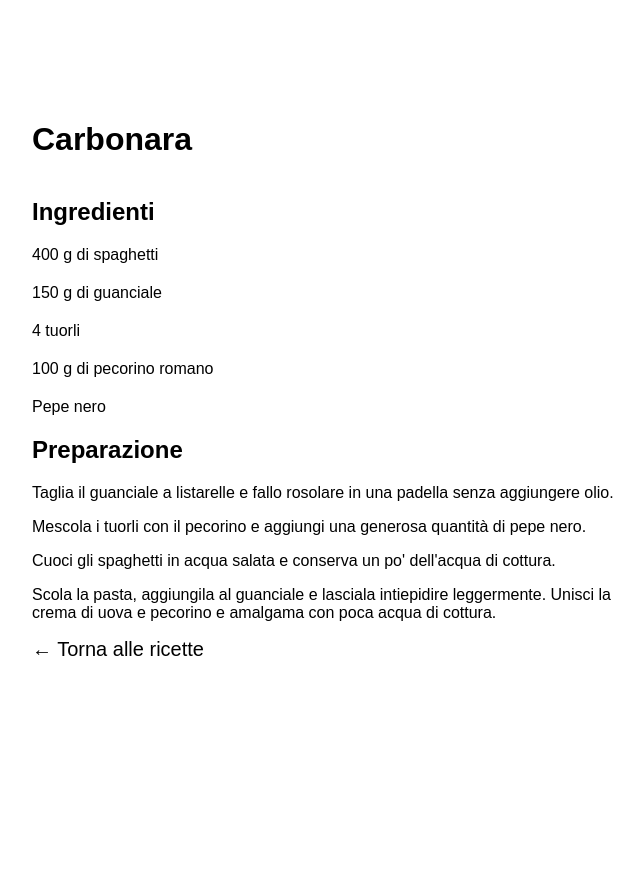
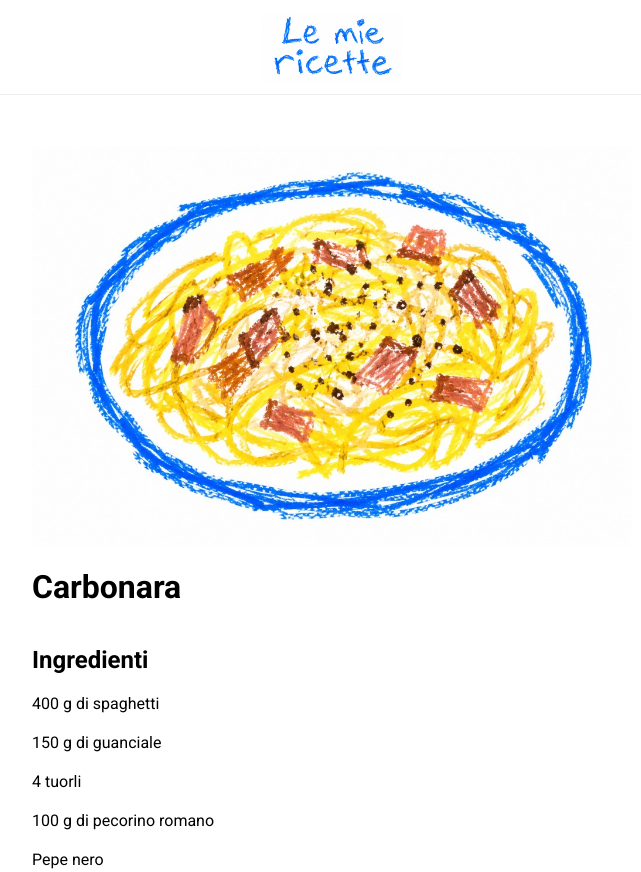
Before and after one commit to martagarzia/cloud-deployment-lab, a website: page public/ricette/carbonara.html in a window 1280 px wide. Shown: the top 872 px of the page, without its empty margins (308-949 px from the left). Before the commit the page ends 800 px from the top, so only its background shows below. Drawn offline with Linux system fonts and the light colour scheme.

Commit message:
Add recipe drawings and a reusable navigation bar

```diff
--- /dev/null
+++ b/public/js/site-navigation.js
@@ -0,0 +1,68 @@
+/**
+ * Reusable navigation bar shown at the top of every page.
+ */
+const siteNavigation = {
+  /**
+   * Returns the path prefix for the current page.
+   * @returns {string} An empty string on the home page, or "../" on a recipe page.
+   */
+  resolveBasePath: function ()
+  {
+    let pagePath;
+    let basePath;
+
+    pagePath = window.location.pathname;
+    basePath = "";
+
+    if (pagePath.indexOf("/ricette/") !== -1)
+    {
+      basePath = "../";
+    }
+
+    return (basePath);
+  },
+
+  /**
+   * Creates the navigation bar element.
+   * @returns {HTMLElement} The navigation element.
+   */
+  createNavigation: function ()
+  {
+    let basePath;
+    let navigationElement;
+    let homeLinkElement;
+    let logoElement;
+
+    basePath = this.resolveBasePath();
+    navigationElement = document.createElement("nav");
+    homeLinkElement = document.createElement("a");
+    logoElement = document.createElement("img");
+
+    navigationElement.className = "site-nav";
+    homeLinkElement.href = basePath + "index.html";
+    logoElement.className = "site-logo";
+    logoElement.src = basePath + "images/Le_mie_ricette.jpg";
+    logoElement.alt = "Le mie ricette";
+    homeLinkElement.appendChild(logoElement);
+    navigationElement.appendChild(homeLinkElement);
+
+    return (navigationElement);
+  },
+
+  /**
+   * Inserts the navigation bar at the top of the page.
+   * @returns {void}
+   */
+  insert: function ()
+  {
+    let navigationElement;
+
+    navigationElement = this.createNavigation();
+    document.body.insertBefore(navigationElement, document.body.firstChild);
+  }
+};
+
+document.addEventListener("DOMContentLoaded", function ()
+{
+  siteNavigation.insert();
+});
--- a/public/carbonara.html
+++ b/public/ricette/carbonara.html
@@ -11,12 +11,15 @@
   <title>Carbonara</title>
 
   <!-- Load the shared CSS stylesheet. -->
-  <link rel="stylesheet" href="style.css">
+  <link rel="stylesheet" href="../style.css">
 </head>
 
 <body>
   <!-- Create the main content of the page. -->
   <main>
+    <!-- Display the carbonara drawing at the top of the page. -->
+    <img class="home-banner" src="../images/carbonara.jpg" alt="Carbonara">
+
     <!-- Display the recipe title. -->
     <h1>Carbonara</h1>
 
@@ -57,7 +60,10 @@
     <p>Scola la pasta, aggiungila al guanciale e lasciala intiepidire leggermente. Unisci la crema di uova e pecorino e amalgama con poca acqua di cottura.</p>
 
     <!-- Display a link to return to the home page. -->
-    <a href="index.html">← Torna alle ricette</a>
+    <a href="../index.html">← Torna alle ricette</a>
   </main>
+
+  <!-- Load the reusable site navigation. -->
+  <script src="/js/site-navigation.js"></script>
 </body>
 </html>
--- a/public/style.css
+++ b/public/style.css
@@ -1,7 +1,10 @@
+/* Load the Roboto font for the whole site. */
+@import url("https://fonts.googleapis.com/css2?family=Roboto:wght@400;700&display=swap");
+
 /* Define the basic style for the whole page. */
 body {
-    /* Use a simple sans-serif font. */
-    font-family: Arial, sans-serif;
+    /* Use Roboto for all text. */
+    font-family: "Roboto", sans-serif;
 
     /* Use a white background. */
     background-color: white;
@@ -13,13 +16,46 @@ body {
     margin: 0;
   }
 
+  /* Place the site navigation at the top of every page. */
+  .site-nav {
+    /* Center the home link horizontally. */
+    display: flex;
+
+    /* Keep the logo in the middle of the bar. */
+    justify-content: center;
+
+    /* Add space around the logo. */
+    padding: 12px 20px;
+
+    /* Separate the bar from the page content. */
+    border-bottom: 1px solid #eeeeee;
+  }
+
+  /* Keep the navigation logo small. */
+  .site-logo {
+    /* Show the logo as a block inside the link. */
+    display: block;
+
+    /* Use a small width for the handwritten title. */
+    width: 140px;
+
+    /* Keep the original image proportions. */
+    height: auto;
+  }
+
+  /* Do not underline the logo when the mouse is over it. */
+  .site-nav a:hover {
+    /* Keep the logo link without an underline. */
+    text-decoration: none;
+  }
+
   /* Style the main content area. */
   main {
     /* Limit the width of the content. */
     max-width: 600px;
 
     /* Center the content horizontally. */
-    margin: 80px auto;
+    margin: 32px auto;
 
     /* Add space inside the content area. */
     padding: 20px;
@@ -29,6 +65,18 @@ body {
   h1 {
     /* Add space below the title. */
     margin-bottom: 40px;
+  }
+
+  /* Show the homepage title image at the top of the content. */
+  .home-banner {
+    /* Keep the image inside the content width. */
+    display: block;
+
+    /* Use the full width of the content area. */
+    width: 100%;
+
+    /* Keep the original image proportions. */
+    height: auto;
   }
 
   /* Remove the default list indentation. */
```
Also changed, not shown: public/index.html (+6 -6 lines), public/ricette/marmellata-arance.html (renamed from public/marmellata-arance.html, +8 -2 lines), public/ricette/tortellini.html (renamed from public/tortellini.html, +8 -2 lines), README.md, public/images/Le_mie_ricette.jpg (added), public/images/carbonara.jpg (added), public/images/marmellata_arance.jpg (added), public/images/tortellini.jpg (added).
